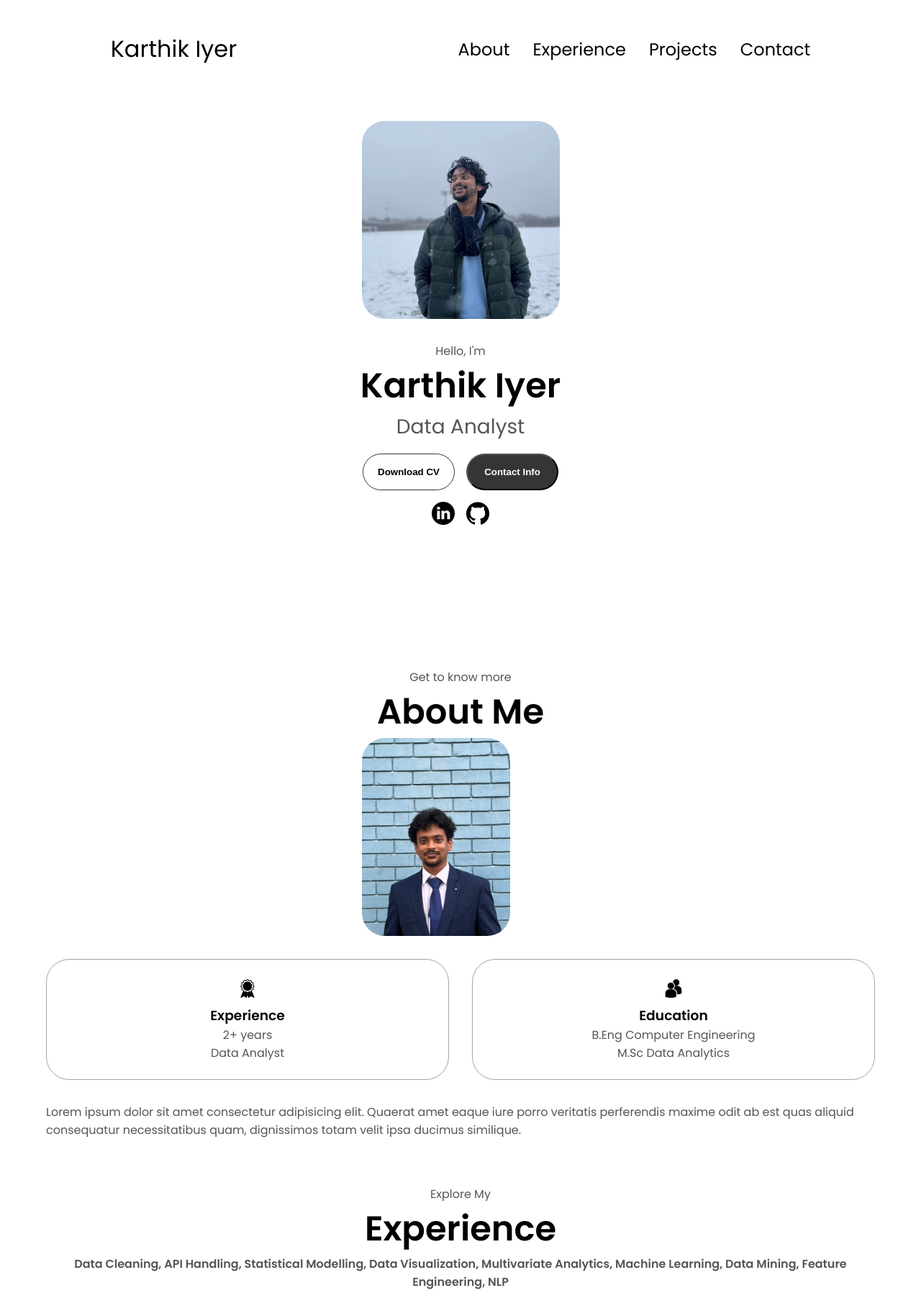
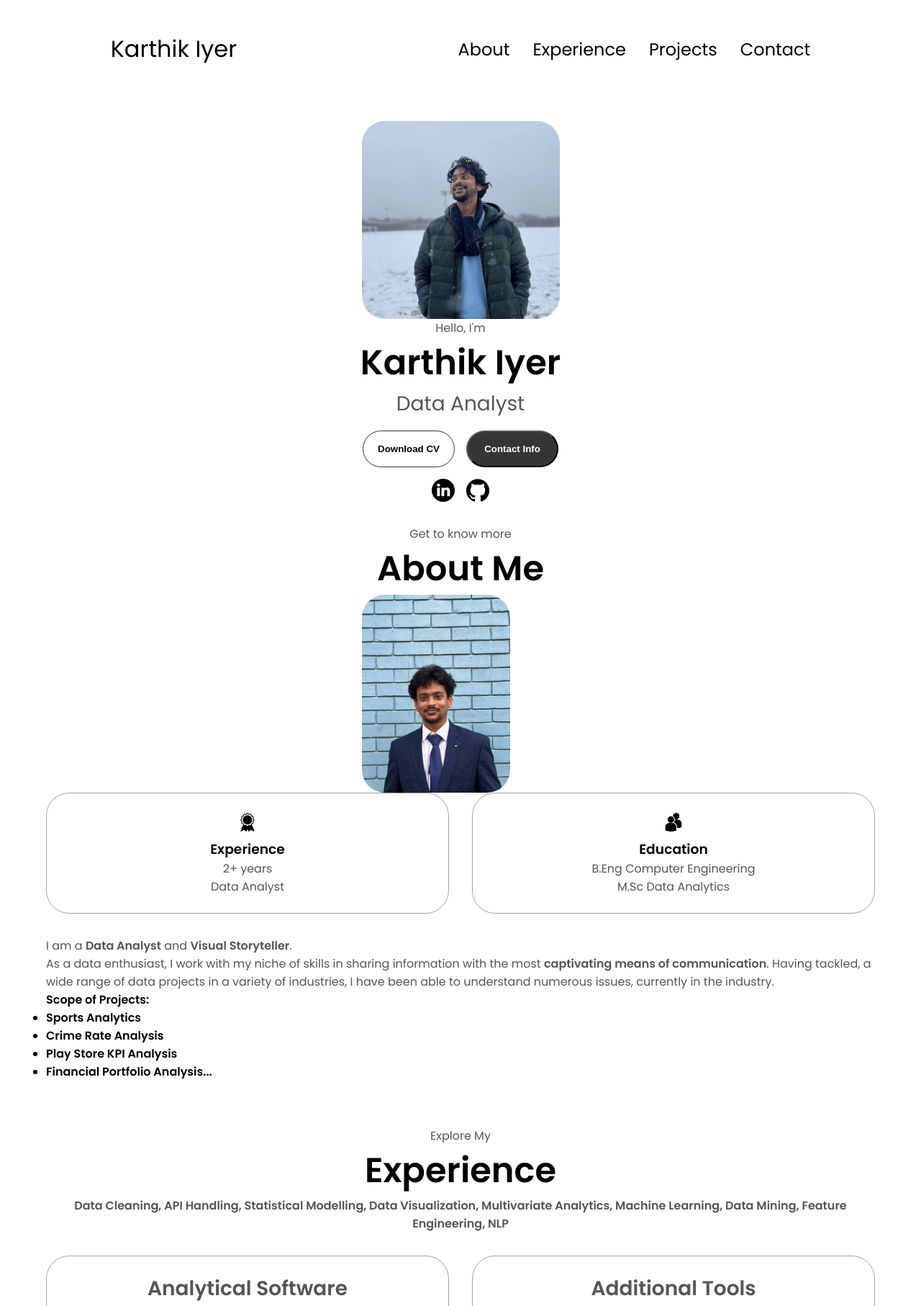
Before and after one commit to karthikiyer365/Portfolio-karthikiyer365, a plain HTML site: page index.html in a window 1280 px wide. Shown: the top 1814 px of the page at 72% size. Drawn offline with Linux system fonts and the light colour scheme.

Commit message:
Update About

```diff
--- a/index.html
+++ b/index.html
@@ -79,8 +79,19 @@
                 </div>
                 <div class="text-container">
                     <p>
-                    Lorem ipsum dolor sit amet consectetur adipisicing elit. Quaerat amet eaque iure porro veritatis perferendis maxime odit ab est quas aliquid consequatur necessitatibus quam, dignissimos totam velit ipsa ducimus similique.
-                    </p>
+                    I am a <b>Data Analyst</b> and <b>Visual Storyteller</b>.<br>
+                    As a data enthusiast, I work with my niche of skills in sharing information
+                    with the most <b>captivating means of communication</b>.
+                    Having tackled, a wide range of data projects in a variety of industries, I have been able to understand numerous issues, currently in the industry.
+                    <h4>Scope of Projects:
+                    <ul>
+                        <li>Sports Analytics</li>
+                        <li>Crime Rate Analysis</li>
+                        <li>Play Store KPI Analysis</li>
+                        <li>Financial Portfolio Analysis...</li>
+                    </ul>
+                    </h4>
+                </p>
                 </div>
             </div>
         </div>
--- a/mediaqueries.css
+++ b/mediaqueries.css
@@ -8,8 +8,8 @@
 }
 @media screen and (max-width: 1400px){
     #profile{
-        height: 83vh;
-        margin-bottom: 6rem;
+        height: auto;
+        margin-bottom: auto;
     }
 
     .about-containers{
@@ -35,7 +35,7 @@
     .section__pic-container{
         width: 275px;
         height: 275px;
-        margin: 0 auto 2rem;
+        margin: 0 auto;
     }
     .about-containers{
         margin-top: 0;
@@ -49,7 +49,7 @@
     }
 
     #profile{
-        height: 83vh;
+        height: auto;
         margin-bottom: 0;
     }
     article{
```
